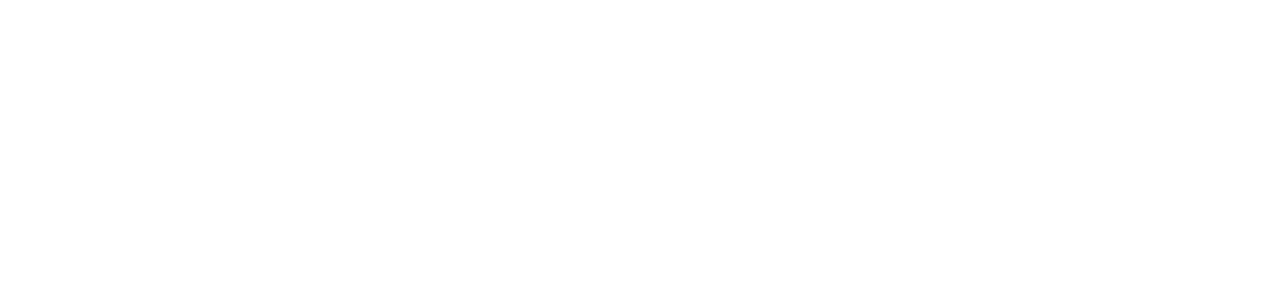
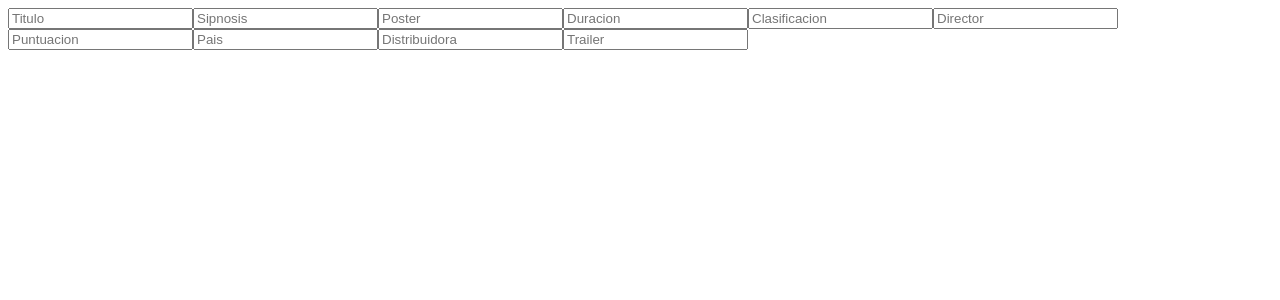
Before and after one commit to Albert-25/Cinema-Manager-App, a React (Create React App) app in the folder client-cine/: page /create-movies in a window 1280 px wide. Before the commit this address had no page. Shown: the top 300 px of the page. Built offline with nearby package versions, Linux system fonts and the light colour scheme.

Commit message:
feat: Create component CreateMovies

```diff
--- a/client-cine/src/components/App.js
+++ b/client-cine/src/components/App.js
@@ -1,12 +1,14 @@
-import { Route, BrowserRouter as Router, Routes } from 'react-router-dom'
-import { Home } from './home/Home.js'
+import { Route, BrowserRouter as Router, Routes } from "react-router-dom";
+import CreateMovies from "./CreateMovies/CreateMovies.js";
+import { Home } from "./home/Home.js";
 
 export const App = () => {
-  return (
-    <Router>
-      <Routes>
-          <Route path='/' element={<Home />} />
-      </Routes>
-    </Router>
-  )
-}
+   return (
+      <Router>
+         <Routes>
+            <Route path="/" element={<Home />} />
+            <Route path="/create-movies" element={<CreateMovies />} />
+         </Routes>
+      </Router>
+   );
+};
--- /dev/null
+++ b/client-cine/src/components/CreateMovies/CreateMovies.js
@@ -0,0 +1,30 @@
+import React from "react";
+
+const CreateMovies = () => {
+   return (
+      <div>
+         <form>
+            <input type="text" name="titulo" placeholder="Titulo" />
+            <input type="text" name="sipnosis" placeholder="Sipnosis" />
+            <input type="text" name="poster" placeholder="Poster" />
+            <input type="number" name="duracion" placeholder="Duracion" />
+            <input
+               type="text"
+               name="clasificacion"
+               placeholder="Clasificacion"
+            />
+            <input type="text" name="director" placeholder="Director" />
+            <input type="text" name="puntuacion" placeholder="Puntuacion" />
+            <input type="text" name="pais" placeholder="Pais" />
+            <input
+               type="text"
+               name="distribuidora"
+               placeholder="Distribuidora"
+            />
+            <input type="text" name="trailer" placeholder="Trailer" />
+         </form>
+      </div>
+   );
+};
+
+export default CreateMovies;
```
Also changed, not shown: client-cine/src/components/CreateMovies/CreateMovies.css (added), 1 other file (tests, documents, lock files or other folders).
